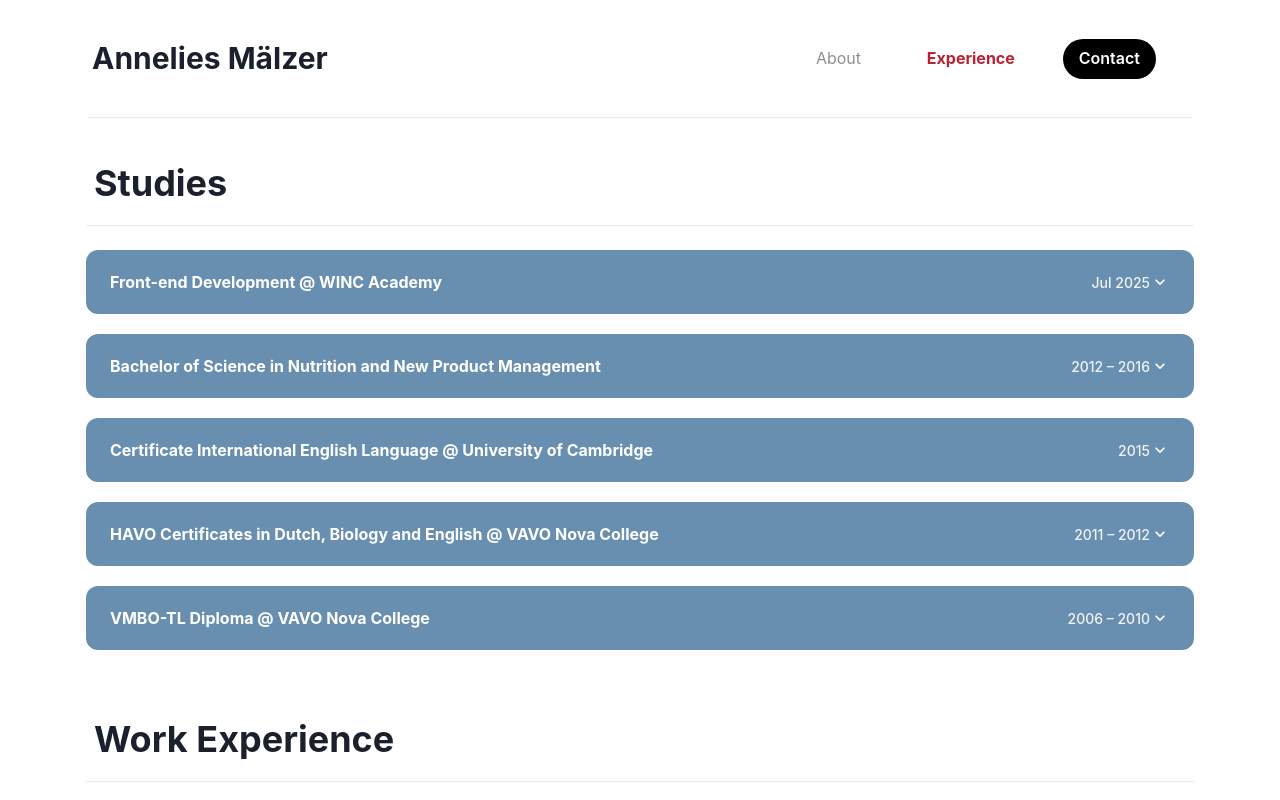
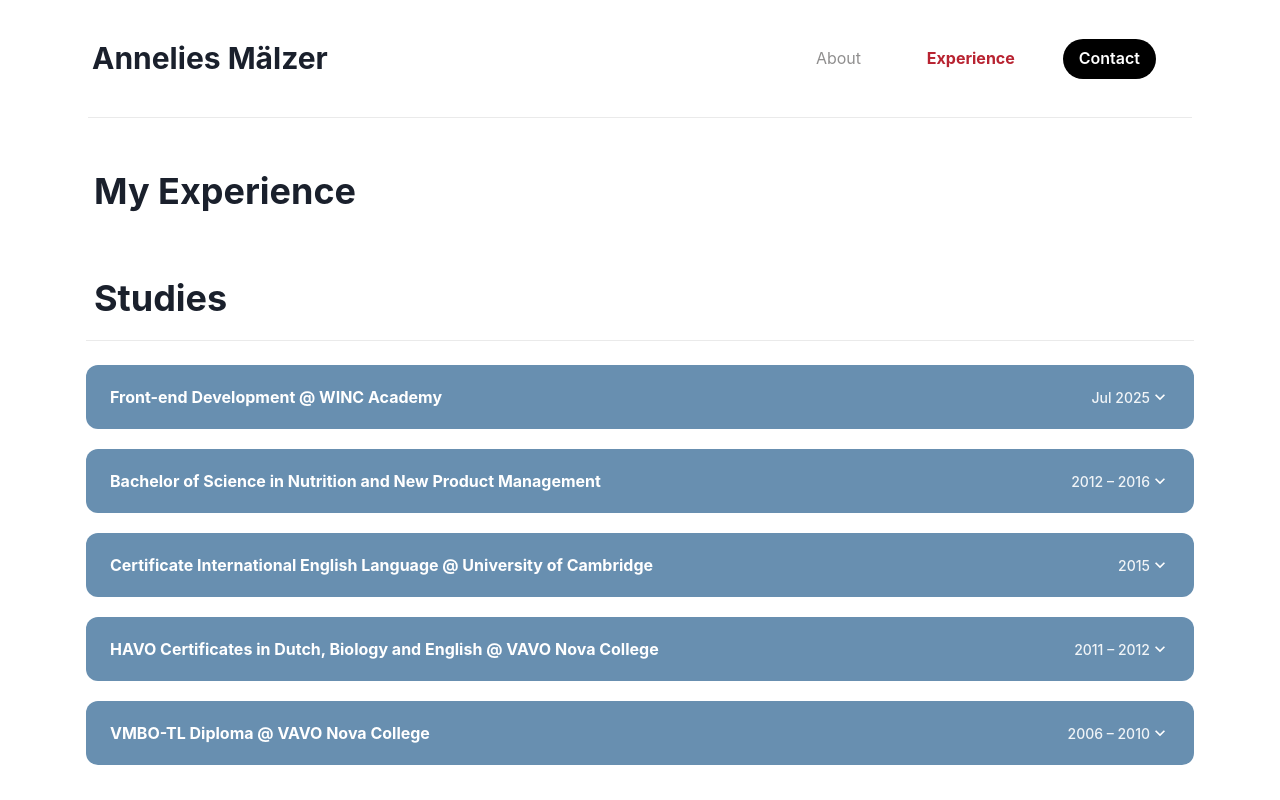
Before and after one commit to Annie113/my_portfolio, a React (Vite) app: page /experience in a window 1280 px wide. Shown: the top 800 px of the page. Built offline with nearby package versions, Linux system fonts and the light colour scheme.

Commit message:
update experience

```diff
--- a/src/pages/Experience.jsx
+++ b/src/pages/Experience.jsx
@@ -305,7 +305,7 @@ const ResumeAccordionItem = ({
 
 const ResumeSection = ({ title, data }) => {
   return (
-    <Box py={{ base: 1, md: 4, lg: 6 }} px={{ base: 1, md: 8 }}>
+    <Box py={{ base: 1, md: 4, lg: 6 }} px={{ base: 1, md: 1 }}>
       <Container maxW="1140px">
         <Heading
           as="h2"
@@ -339,6 +339,16 @@ const ResumeSection = ({ title, data }) => {
 export const Experience = () => {
   return (
     <Box bg="white" mt={{ base: 5 }}>
+      <Container maxW="1140px" pt={{ base: 2, md: 8 }} px={{ base: 5, md: 12, lg: 6 }}>
+        <Heading
+          as="h1"
+          variant="h1"
+          mb={{ base: 6, md: 10 }}
+        >
+          My Experience
+        </Heading>
+      </Container>
+
       <ResumeSection title="Studies" data={studies} />
 
       <ResumeSection
--- a/src/pages/HomePage.jsx
+++ b/src/pages/HomePage.jsx
@@ -44,7 +44,7 @@ export const HomePage = () => {
               HELLO!
             </Text>
 
-            <Heading fontSize={{ base: "3xl", md: "5xl" }} fontWeight="bold">
+            <Heading as="h1" fontSize={{ base: "3xl", md: "5xl" }} fontWeight="bold">
               I'm Annelies{" "}
               <Text as="span" color="customBlue.500">
                 <br />
```
